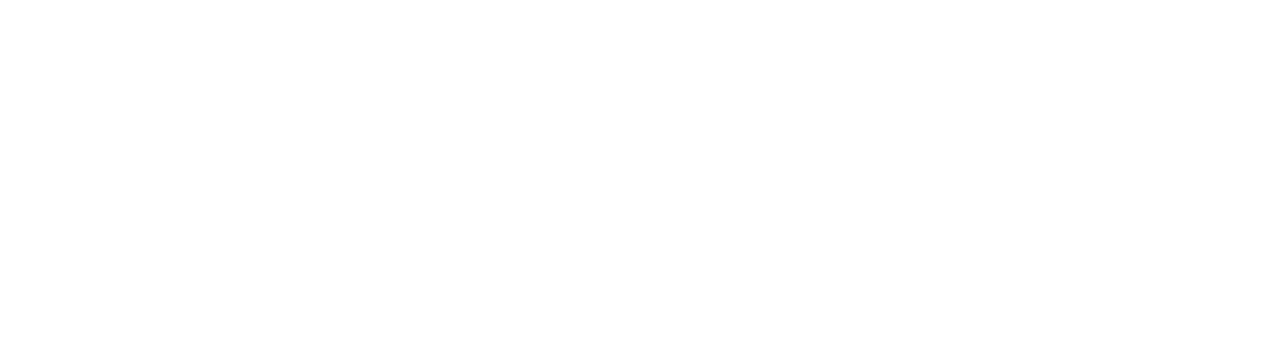
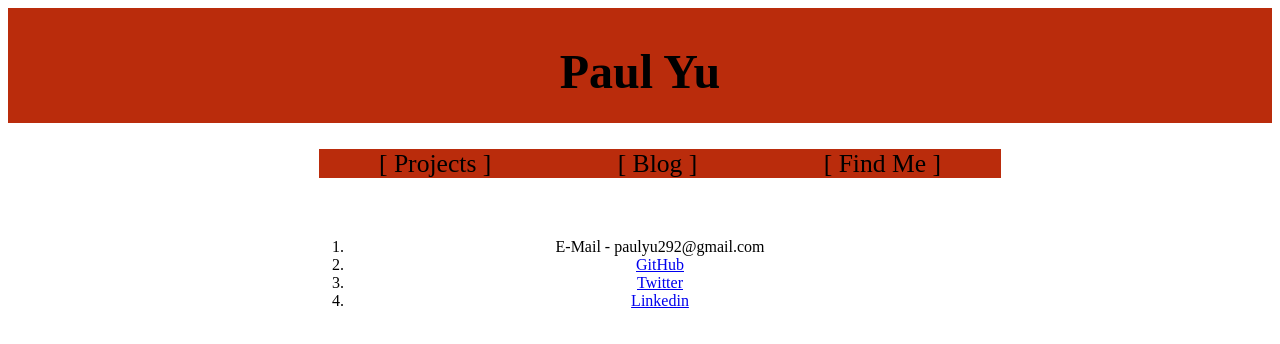
Before and after one commit to PYu06/PYu06.github.io, a plain HTML site: page findme.html in a window 1280 px wide. Drawn offline with Linux system fonts and the light colour scheme.

Commit message:
Fix Links and Add projectsmainpage.html

```diff
--- a/findme.html
+++ b/findme.html
@@ -0,0 +1,36 @@
+<!DOCTYPE html>
+<html>
+	<head>
+		<link rel="stylesheet" type="text/css" href="blog/stylesheets/index.css"/>
+		<title>PYu06</title>
+	</head>
+	<body>
+		<div id="header">
+			<h1 id="name"><a href="../index.html">Paul Yu</a></h1>
+		</div>
+		<div id="navigationbar">
+			<ul id="bar">
+				<li>
+					<a href="./projects/projectsmainpage.html">[ Projects ]</a>
+				</li>
+				<li>
+					<a href="blog/blogmainpage.html">[ Blog ]</a>
+				</li>
+				<li>
+					<a href="findme.html">[ Find Me ]</a>
+				</li>
+			</ul>
+		</div>
+		<div id="profilepic">
+			<img src=" "/>
+		</div>
+		<div id="blurb">
+			<ol>
+				<li>E-Mail - paulyu292@gmail.com</li>
+				<li><a href="https://github.com/PYu06">GitHub</a></li>
+				<li><a href="https://twitter.com/pyu06">Twitter</a></li>
+				<li><a href="https://www.linkedin.com/pub/paul-yu/92/97/a5a">Linkedin</a></li>
+
+		</div>
+	</body>
+</html>
```
Also changed, not shown: blog/blogmainpage.html (+3 -3 lines), projects/projectsmainpage.html (+31 -0 lines).
